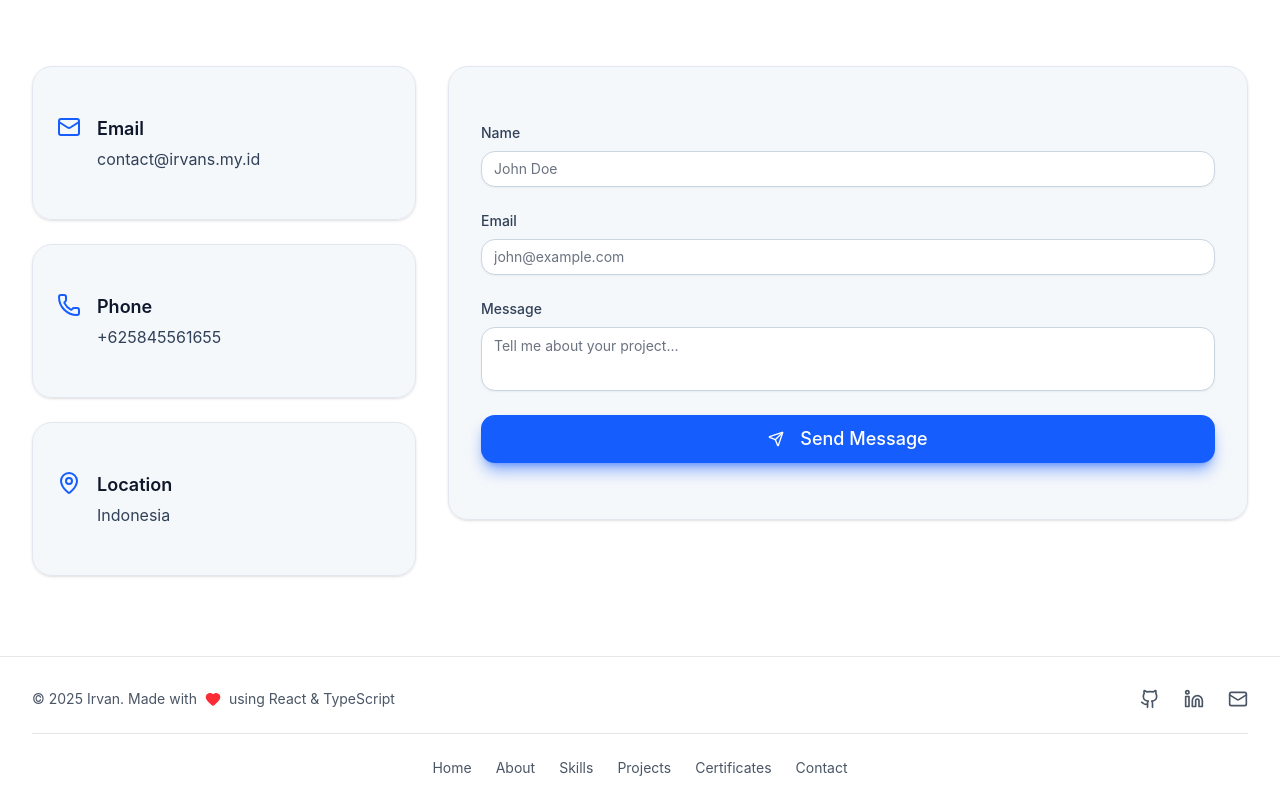
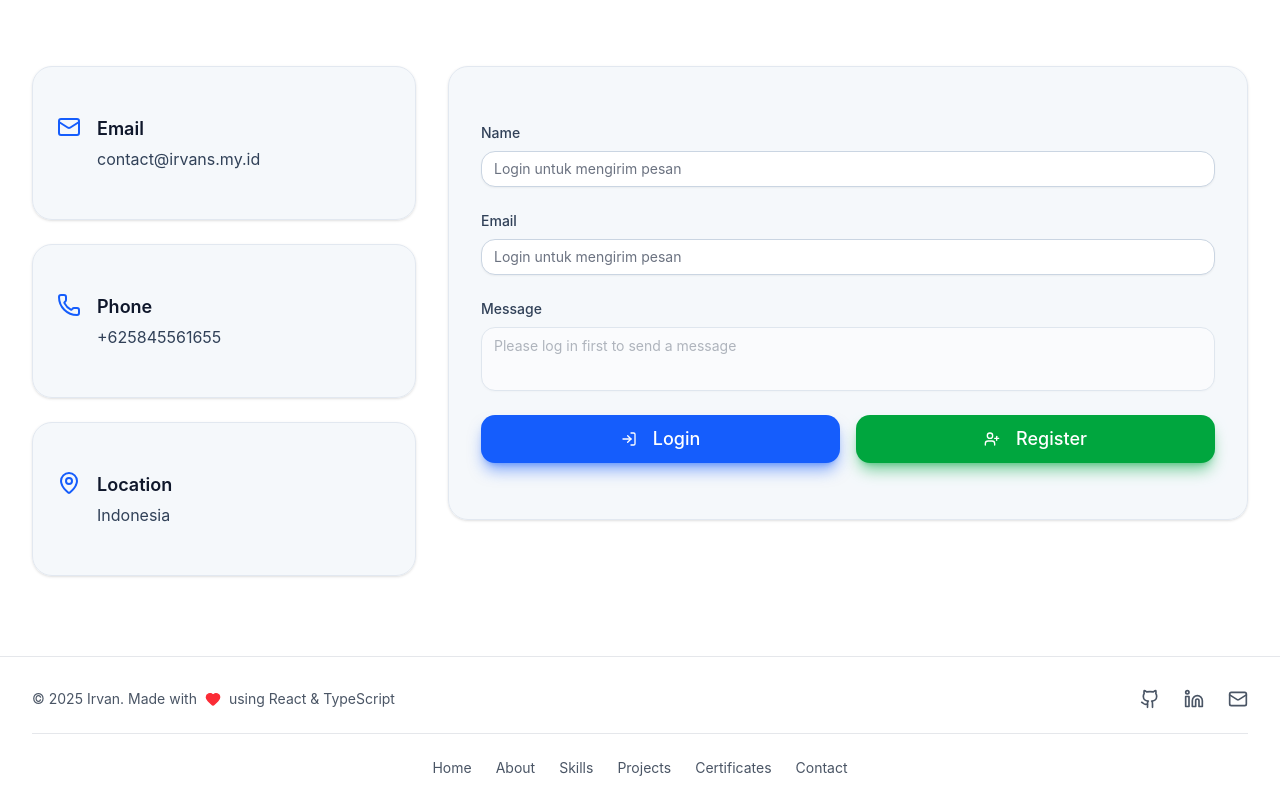
Before and after one commit to irvanshandika/irvans, a Next.js app: page / in a window 1280 px wide. Shown: the part 3580-4390 px from the top of the page. Built offline with nearby package versions, Linux system fonts and the light colour scheme; no server answers; the database is empty; what react-google-recaptcha-v3 would draw is missing.

Commit message:
feat: introduce contact form for authenticated users with new API and database schema for message submission

```diff
--- /dev/null
+++ b/app/api/messages/route.ts
@@ -0,0 +1,77 @@
+import { NextRequest, NextResponse } from 'next/server';
+import { getServerSession } from 'next-auth';
+import { PrismaClient } from '@prisma/client';
+
+const prisma = new PrismaClient();
+
+export async function POST(req: NextRequest) {
+  try {
+    // Get session to check if user is authenticated
+    const session = await getServerSession();
+
+    if (!session || !session.user || !session.user.email) {
+      return NextResponse.json(
+        { success: false, message: 'Anda harus login terlebih dahulu untuk mengirim pesan' },
+        { status: 401 }
+      );
+    }
+
+    // Get message content from request body
+    const { message } = await req.json();
+
+    if (!message || message.trim() === '') {
+      return NextResponse.json(
+        { success: false, message: 'Pesan tidak boleh kosong' },
+        { status: 400 }
+      );
+    }
+
+    // Find user by email
+    const user = await prisma.user.findUnique({
+      where: {
+        email: session.user.email,
+      },
+    });
+
+    if (!user) {
+      return NextResponse.json(
+        { success: false, message: 'User tidak ditemukan' },
+        { status: 404 }
+      );
+    }
+
+    // Create message in database
+    const newMessage = await prisma.message.create({
+      data: {
+        content: message,
+        userId: user.id,
+      },
+      include: {
+        user: {
+          select: {
+            id: true,
+            name: true,
+            email: true,
+          },
+        },
+      },
+    });
+
+    return NextResponse.json(
+      {
+        success: true,
+        message: 'Pesan berhasil dikirim',
+        data: newMessage,
+      },
+      { status: 201 }
+    );
+  } catch (error) {
+    console.error('Error saving message:', error);
+    return NextResponse.json(
+      { success: false, message: 'Terjadi kesalahan saat menyimpan pesan' },
+      { status: 500 }
+    );
+  } finally {
+    await prisma.$disconnect();
+  }
+}
--- a/src/components/sections/Contact.tsx
+++ b/src/components/sections/Contact.tsx
@@ -1,14 +1,18 @@
 /* eslint-disable @typescript-eslint/no-explicit-any */
 'use client';
-import React, { useState } from 'react';
-import { Mail, MapPin, Phone, Send } from 'lucide-react';
+import React, { useState, useEffect } from 'react';
+import { Mail, MapPin, Phone, Send, LogIn, UserPlus } from 'lucide-react';
 import { Card, CardContent } from '../ui/card';
 import { Button } from '../ui/button';
 import { Input } from '../ui/input';
 import { Textarea } from '../ui/textarea';
 import { toast } from 'react-hot-toast';
+import { useSession } from 'next-auth/react';
+import { useRouter } from 'next/navigation';
 
 const Contact = () => {
+  const { data: session, status } = useSession();
+  const router = useRouter();
   const [formData, setFormData] = useState({
     name: '',
     email: '',
@@ -16,7 +20,29 @@ const Contact = () => {
   });
   const [isSubmitting, setIsSubmitting] = useState(false);
 
+  // Auto-fill name and email when user is logged in
+  useEffect(() => {
+    if (session?.user) {
+      setFormData((prev) => ({
+        ...prev,
+        name: session.user.name || '',
+        email: session.user.email || '',
+      }));
+    } else {
+      setFormData((prev) => ({
+        ...prev,
+        name: '',
+        email: '',
+      }));
+    }
+  }, [session]);
+
   const handleChange = (e: any) => {
+    // Only allow message field to be edited when logged in
+    if (session?.user && (e.target.name === 'name' || e.target.name === 'email')) {
+      return;
+    }
+
     setFormData({
       ...formData,
       [e.target.name]: e.target.value,
@@ -25,14 +51,53 @@ const Contact = () => {
 
   const handleSubmit = async (e: any) => {
     e.preventDefault();
+
+    // Check if user is logged in
+    if (!session?.user) {
+      toast.error('Anda harus login terlebih dahulu untuk mengirim pesan');
+      return;
+    }
+
+    if (!formData.message.trim()) {
+      toast.error('Pesan tidak boleh kosong');
+      return;
+    }
+
     setIsSubmitting(true);
 
-    // Simulate form submission (mock)
-    setTimeout(() => {
-      toast.success('Message Sent! Thank you for reaching out. I will get back to you soon.');
-      setFormData({ name: '', email: '', message: '' });
+    try {
+      const response = await fetch('/api/messages', {
+        method: 'POST',
+        headers: {
+          'Content-Type': 'application/json',
+        },
+        body: JSON.stringify({
+          message: formData.message,
+        }),
+      });
+
+      const data = await response.json();
+
+      if (data.success) {
+        toast.success('Pesan berhasil dikirim! Terima kasih telah menghubungi saya.');
+        setFormData((prev) => ({ ...prev, message: '' }));
+      } else {
+        toast.error(data.message || 'Gagal mengirim pesan');
+      }
+    } catch (error) {
+      console.error('Error submitting message:', error);
+      toast.error('Terjadi kesalahan saat mengirim pesan');
+    } finally {
       setIsSubmitting(false);
-    }, 1000);
+    }
+  };
+
+  const handleLoginClick = () => {
+    router.push('/auth/login');
+  };
+
+  const handleRegisterClick = () => {
+    router.push('/auth/register');
   };
 
   const contactInfo = [
@@ -125,8 +190,11 @@ const Contact = () => {
                       required
                       value={formData.name}
                       onChange={handleChange}
-                      className="bg-white dark:bg-slate-900 border-slate-300 dark:border-slate-700 text-slate-900 dark:text-white placeholder-slate-500 dark:placeholder-gray-500 focus:border-blue-500 dark:focus:border-blue-500"
-                      placeholder="John Doe"
+                      disabled={!!session?.user || status === 'loading'}
+                      className={`bg-white dark:bg-slate-900 border-slate-300 dark:border-slate-700 text-slate-900 dark:text-white placeholder-slate-500 dark:placeholder-gray-500 focus:border-blue-500 dark:focus:border-blue-500 ${
+                        session?.user ? 'cursor-not-allowed opacity-70' : ''
+                      }`}
+                      placeholder={session?.user ? formData.name : 'Login untuk mengirim pesan'}
                     />
                   </div>
 
@@ -144,8 +212,11 @@ const Contact = () => {
                       required
                       value={formData.email}
                       onChange={handleChange}
-                      className="bg-white dark:bg-slate-900 border-slate-300 dark:border-slate-700 text-slate-900 dark:text-white placeholder-slate-500 dark:placeholder-gray-500 focus:border-blue-500 dark:focus:border-blue-500"
-                      placeholder="john@example.com"
+                      disabled={!!session?.user || status === 'loading'}
+                      className={`bg-white dark:bg-slate-900 border-slate-300 dark:border-slate-700 text-slate-900 dark:text-white placeholder-slate-500 dark:placeholder-gray-500 focus:border-blue-500 dark:focus:border-blue-500 ${
+                        session?.user ? 'cursor-not-allowed opacity-70' : ''
+                      }`}
+                      placeholder={session?.user ? formData.email : 'Login untuk mengirim pesan'}
                     />
                   </div>
 
@@ -162,17 +233,47 @@ const Contact = () => {
                       required
                       value={formData.message}
                       onChange={handleChange}
+                      disabled={status === 'loading' || !session?.user}
                       rows={5}
-                      className="bg-white dark:bg-slate-900 border-slate-300 dark:border-slate-700 text-slate-900 dark:text-white placeholder-slate-500 dark:placeholder-gray-500 focus:border-blue-500 dark:focus:border-blue-500 resize-none"
-                      placeholder="Tell me about your project..."
+                      className={`bg-white dark:bg-slate-900 border-slate-300 dark:border-slate-700 text-slate-900 dark:text-white placeholder-slate-500 dark:placeholder-gray-500 focus:border-blue-500 dark:focus:border-blue-500 resize-none ${
+                        !session?.user ? 'cursor-not-allowed opacity-70' : ''
+                      }`}
+                      placeholder={
+                        session?.user
+                          ? 'Tell me about your project...'
+                          : 'Please log in first to send a message'
+                      }
                     />
                   </div>
 
+                  {/* Conditional Buttons */}
+                  {!session?.user && status !== 'loading' ? (
+                    <div className="flex gap-4">
+                      <Button
+                        type="button"
+                        onClick={handleLoginClick}
+                        className="flex-1 bg-blue-600 hover:bg-blue-700 dark:bg-blue-500 dark:hover:bg-blue-600 text-white py-6 text-lg transition-all duration-300 hover:scale-105 shadow-lg shadow-blue-600/50 dark:shadow-blue-500/50"
+                        aria-label="Login untuk mengirim pesan"
+                      >
+                        <LogIn className="h-5 w-5 mr-2" />
+                        Login
+                      </Button>
+                      <Button
+                        type="button"
+                        onClick={handleRegisterClick}
+                        className="flex-1 bg-green-600 hover:bg-green-700 dark:bg-green-500 dark:hover:bg-green-600 text-white py-6 text-lg transition-all duration-300 hover:scale-105 shadow-lg shadow-green-600/50 dark:shadow-green-500/50"
+                        aria-label="Register untuk membuat akun"
+                      >
+                        <UserPlus className="h-5 w-5 mr-2" />
+                        Register
+                      </Button>
+                    </div>
+                  ) : (
                     <Button
                       type="submit"
-                    disabled={isSubmitting}
+                      disabled={isSubmitting || status === 'loading'}
                       aria-label="Kirim pesan kontak"
-                    className="w-full bg-blue-600 hover:bg-blue-700 dark:bg-blue-500 dark:hover:bg-blue-600 text-white py-6 text-lg transition-all duration-300 hover:scale-105 shadow-lg shadow-blue-600/50 dark:shadow-blue-500/50"
+                      className="w-full bg-blue-600 hover:bg-blue-700 dark:bg-blue-500 dark:hover:bg-blue-600 text-white py-6 text-lg transition-all duration-300 hover:scale-105 shadow-lg shadow-blue-600/50 dark:shadow-blue-500/50 disabled:opacity-50 disabled:cursor-not-allowed"
                     >
                       {isSubmitting ? (
                         <>Sending...</>
@@ -183,6 +284,7 @@ const Contact = () => {
                         </>
                       )}
                     </Button>
+                  )}
                 </form>
               </CardContent>
             </Card>
```
Also changed, not shown: 2 other files (tests, documents, lock files or other folders). Lines whose indentation alone changed are shown as unchanged.
